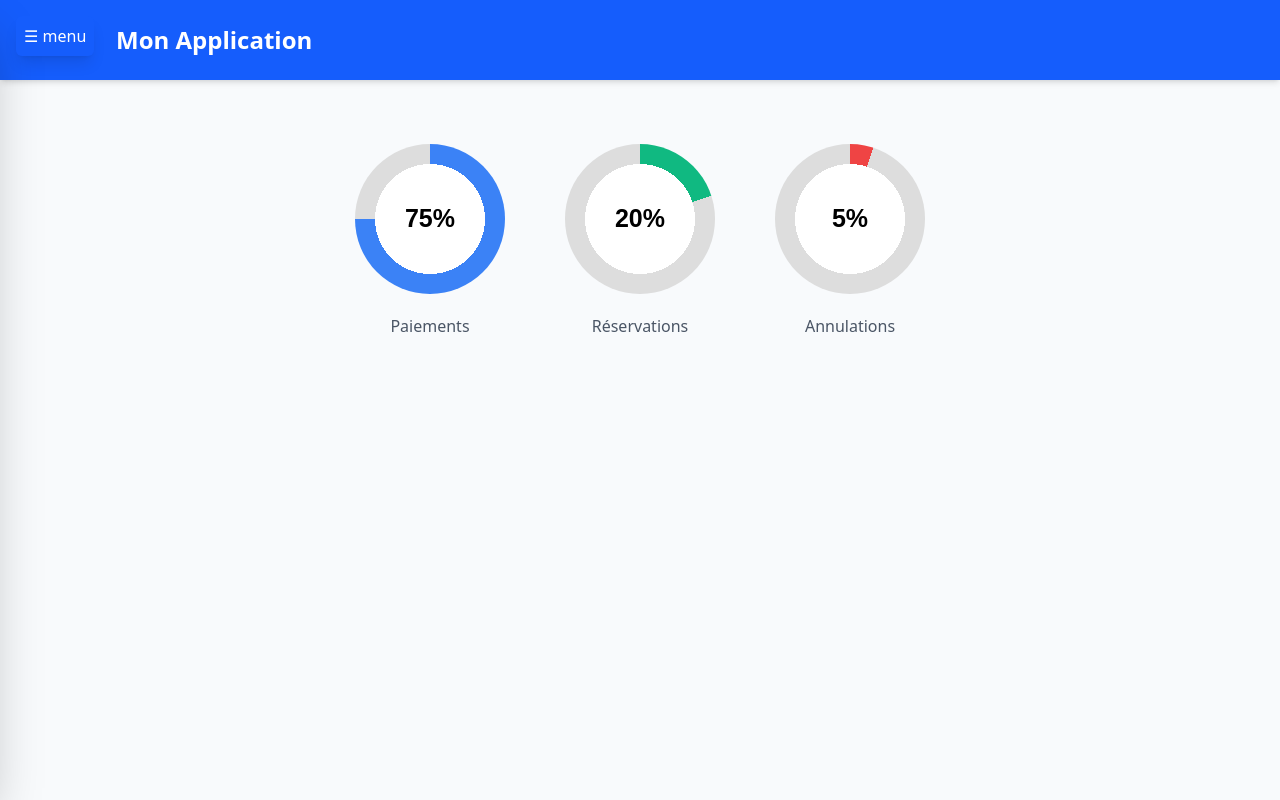
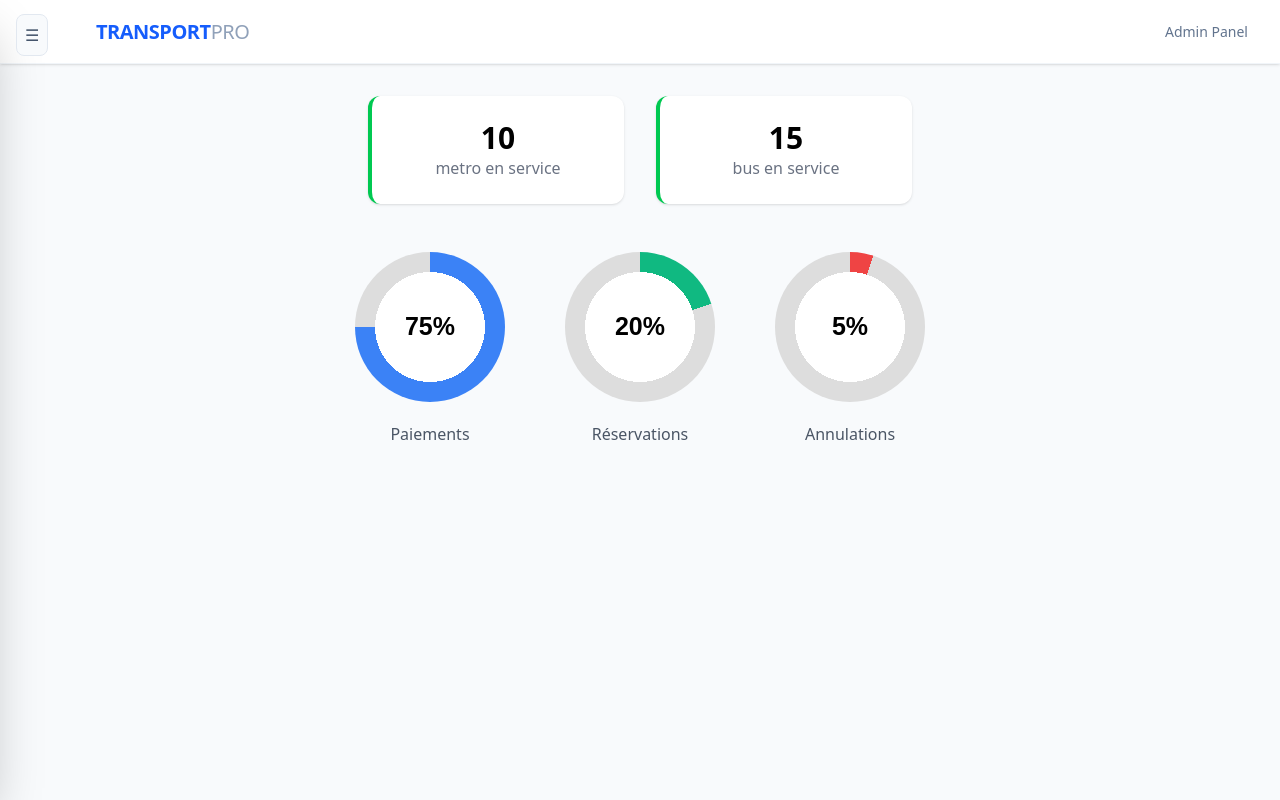
Before and after one commit to hamza-hk7440/Wassalni, a React app in the folder frontend/: page / in a window 1280 px wide. Built offline with nearby package versions, Linux system fonts and the light colour scheme; the HTML template or start-up script is replaced by a standard one.

Commit message:
modification tailwind et mainlyout

```diff
--- a/frontend/src/components/layout/Main.jsx
+++ b/frontend/src/components/layout/Main.jsx
@@ -1,31 +1,69 @@
+
+import React, { useState, useEffect } from 'react';
 function MainLayout() {
+
+ {/* const [stats, setStats] = useState({ paiements: 0, reservations: 0, annulations: 0, metroEnService: 0 ,busEnservice: 0});
+  const [loading, setLoading] = useState(true);
+
+
+  useEffect(() => {
+    fetch('http://votre-api.com/stats')
+      .then(response => response.json())
+      .then(data => {
+        setStats(data);
+        setLoading(false);
+      })
+      .catch(error => console.error("Erreur backend:", error));
+  }, []);
+  if (loading) return <div className="p-10 text-center text-blue-600 font-bold">Chargement...</div>;*/}
+  const stats = {
+    paiements: 75,
+    reservations: 20,
+    annulations: 5,
+    metroEnService: 10,
+    busEnservice: 15
+  };
   return (
+    <>
 
-    <div className="min-h-screen pt-24 p-10 flex flex-col items-center gap-12 bg-slate-50">
-       <div>
+    <div className=" min-h-screen pt-24 p-10 flex flex-col items-center gap-12 bg-slate-50">
+
+
+      <div className="flex gap-8 w-full justify-center"> {/*hadha div li fih les stats w les graphiques ya3ni lkbir*/}
+       <div className="bg-white p-6 rounded-xl shadow-sm border-l-4 border-green-500 w-64 text-center">{/* hadha div ta3 kol karou*/}
+          <span className="text-3xl font-bold block">{stats.metroEnService}</span>
+            <span className="text-gray-500">metro en service</span>
        </div>
+      <div className="bg-white p-6 rounded-xl shadow-sm border-l-4 border-green-500 w-64 text-center">
+          <span className="text-3xl font-bold block">{stats.busEnservice}</span>
+          <span className="text-gray-500">bus en service</span>
+        </div>
+      </div>
+
+
 
       <div className="flex justify-center gap-15">
 
         <div className="flex flex-col items-center gap-5">
-          <div className="pie" style={{ "--p": 75, "--c": "#3b82f6" }}> 75% </div>
+          <div className="pie" style={{ "--p": stats.paiements, "--c": "#3b82f6" }}> {stats.paiements}% </div>
           <span className="font-medium text-gray-600">Paiements</span>
         </div>
 
 
         <div className="flex flex-col items-center gap-5">
-          <div className="pie" style={{ "--p": 20, "--c": "#10b981" }}> 20% </div>
+          <div className="pie" style={{ "--p": stats.reservations, "--c": "#10b981" }}> {stats.reservations}% </div>
           <span className="font-medium text-gray-600">Réservations</span>
         </div>
 
 
         <div className="flex flex-col items-center gap-5">
-          <div className="pie" style={{ "--p": 5, "--c": "#ef4444" }}> 5% </div>
+          <div className="pie" style={{ "--p": stats.annulations, "--c": "#ef4444" }}> {stats.annulations}% </div>
           <span className="font-medium text-gray-600">Annulations</span>
         </div>
       </div>
 
     </div>
+    </>
   );
 }
 
--- a/frontend/src/components/layout/Navbar.jsx
+++ b/frontend/src/components/layout/Navbar.jsx
@@ -3,76 +3,86 @@ import { Link } from 'react-router-dom';
 
 function Navbar() {
   const [isOpen, setIsOpen] = useState(false);
+
   return (
     <>
-<div className='fixed top-0 left-0 right-0 h-20 bg-blue-600 z-30
-flex items-center px-4 shadow-md'>
-<h1 className="text-white text-2xl font-bold ml-25">
-        Mon Application
-    </h1>
-    </div>
-    {isOpen === false && (
-      <button className="fixed top-4 left-4 z-50 p-2 bg-blue-600 text-white rounded-md
-      shadow-lg hover:bg-blue-700 transition-colors" onClick={() => setIsOpen(true)}>☰ menu</button>
-    )}
-    {isOpen === true && (
-      <button className="fixed top-4 left-4 z-50 p-2 bg-red-600 text-white rounded-md shadow-lg
-      hover:bg-red-700 transition-colors" onClick={() => setIsOpen(false)}>✖️ close</button>
-    )}
-  <nav className={`fixed top-0 left-0 h-full w-54 bg-white shadow-2xl z-40 transform transition-transform duration-300 ease-in-out ${
+    <div className="fixed inset-0  z-30 "
+          onClick={() => setIsOpen(false)} style={{ backgroundColor: isOpen ? 'rgba(0, 0, 0, 0.5)' : 'transparent' }}></div>
+      {/* hadhi lbar lfo9ania  */}
+      <div className='fixed top-0 left-0 right-0 h-16 bg-white border-b border-slate-100 z-30
+      flex items-center px-8 shadow-sm justify-between'>
+        <h1 className="text-blue-600 text-xl font-black tracking-tight ml-16">
+          TRANSPORT<span className="text-slate-400 font-light">PRO</span>
+        </h1>
+        <div className="flex items-center gap-4 text-slate-500 text-sm font-medium">
+            Admin Panel
+        </div>
+      </div>
+
+      {/* bottonati ili y7ilo w ysakrou lbar 3la jnab */}
+      {!isOpen ? (
+        <button className="fixed top-3.5 left-4 z-50 p-2 bg-slate-50 text-slate-600 rounded-lg
+        hover:bg-blue-50 hover:text-blue-600 transition-all border border-slate-200"
+        onClick={() => setIsOpen(true)}>
+          <span className="">☰</span>
+        </button>
+      ) : (
+        <button className="fixed top-3.5 left-4 z-50 p-2 bg-red-50 text-red-600 rounded-lg
+        hover:bg-red-100 transition-all border border-red-100"
+        onClick={() => setIsOpen(false)}>
+          <span className="text-xl">✕</span>
+        </button>
+      )}
+
+      {/* lbar 3la jnab */}
+      <nav className={`fixed inset-y-0 left-0 w-72 bg-white shadow-2xl z-40 transform transition-transform duration-500  ${
         isOpen ? 'translate-x-0' : '-translate-x-full'}`}>
-        <div className="p-6 pt-20">
-          <ul className="flex flex-col space-y-10">
+
+        <div className="flex flex-col h-full p-6 pt-24">
+          <p className="text-xs font-bold text-slate-400 uppercase tracking-[0.2em] mb-6">Menu Principal</p>
+
+          <ul className="flex flex-col space-y-2 flex-grow">
             <li>
-              <Link to="/client" onClick={() => setIsOpen(false)} className="hover:text-blue-200
-                transition duration-300 font-semibold
-                 hover:underline">
-                👤 Client
+              <Link to="/client" onClick={() => setIsOpen(false)}
+                className="flex items-center gap-3 px-4 py-3 text-slate-600 hover:bg-blue-50 hover:text-blue-600 rounded-xl transition-all duration-200 font-semibold group">
+                <span className="group-hover:scale-120 transition-transform">👤</span> Client
               </Link>
             </li>
             <li>
-              <Link
-              onClick={() => setIsOpen(false)}
-                to="/controleur"
-                className="hover:text-blue-200 transition duration-300 font-semibold hover:underline"
-              >
-                👨‍💼 Contrôleur
+              <Link to="/controleur" onClick={() => setIsOpen(false)}
+                className="flex items-center gap-3 px-4 py-3 text-slate-600 hover:bg-blue-50 hover:text-blue-600 rounded-xl transition-all duration-200 font-semibold group">
+                <span className="group-hover:scale-120 transition-transform">👨‍💼</span> Contrôleur
               </Link>
             </li>
             <li>
-              <Link
-              onClick={() => setIsOpen(false)}
-                to="/transport"
-                className="hover:text-blue-200 transition duration-300 font-semibold hover:underline"
-              >
-                🚌 Transport
+              <Link to="/NvAdmin" onClick={() => setIsOpen(false)}
+                className="flex items-center gap-3 px-4 py-3 text-slate-600 hover:bg-blue-50 hover:text-blue-600 rounded-xl transition-all duration-200 font-semibold group">
+                <span className="group-hover:scale-120 transition-transform">⚙️</span> Nouveau Admin
               </Link>
             </li>
             <li>
-              <Link
-                to="/ticket"
-                onClick={() => setIsOpen(false)}
-                className="hover:text-blue-200 transition duration-300 font-semibold hover:underline "
-              >
-                🎫 Ticket
+              <Link to="/transport" onClick={() => setIsOpen(false)}
+                className="flex items-center gap-3 px-4 py-3 text-slate-600 hover:bg-blue-50 hover:text-blue-600 rounded-xl transition-all duration-200 font-semibold group">
+                <span className="group-hover:scale-120 transition-transform">🚌</span> Transport
+              </Link>
+            </li>
+            <li>
+              <Link to="/ticket" onClick={() => setIsOpen(false)}
+                className="flex items-center gap-3 px-4 py-3 text-slate-600 hover:bg-blue-50 hover:text-blue-600 rounded-xl transition-all duration-200 font-semibold group">
+                <span className="group-hover:scale-120 transition-transform">🎫</span> Ticket
               </Link>
             </li>
           </ul>
 
-          <ul>
-            <li className="mt-auto border-t pt-6">
-              <Link
-                to="/login"
-                onClick={() => setIsOpen(false)}
-                className="flex items-center text-red-600 hover:text-red-800 transition duration-300
-                font-bold hover:underline space-y-40">
-               🚪 deconnexion
-              </Link>
-            </li>
-          </ul>
+
+          <div className="mt-auto pt-6 border-t border-slate-100">
+            <Link to="/login" onClick={() => setIsOpen(false)}
+              className="flex items-center gap-3 px-4 py-3 text-red-500 hover:bg-red-50 rounded-xl transition-all duration-200 font-bold group">
+              <span className="group-hover:rotate-12 transition-transform">🚪</span> Deconnexion
+            </Link>
           </div>
-    </nav>
-
+        </div>
+      </nav>
     </>
   );
 }
```
